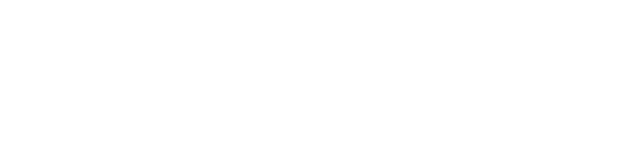
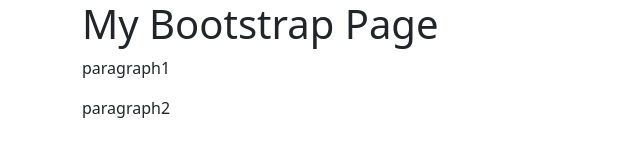
Before and after one commit to robertmoore40/fallout-checklists, a website: page index.html in a window 1280 px wide. Shown: the whole page, without its empty margins (0-640 px from the left). Drawn offline with nearby package versions, Linux system fonts and the light colour scheme.

Commit message:
added bootstrap

```diff
--- a/index.html
+++ b/index.html
@@ -9,7 +9,11 @@
 </head>
 <body>
 
-
+    <div class="container">
+        <h1>My Bootstrap Page</h1>
+        <p>paragraph1</p>
+        <p>paragraph2</p>
+      </div>
 
 
 
```
